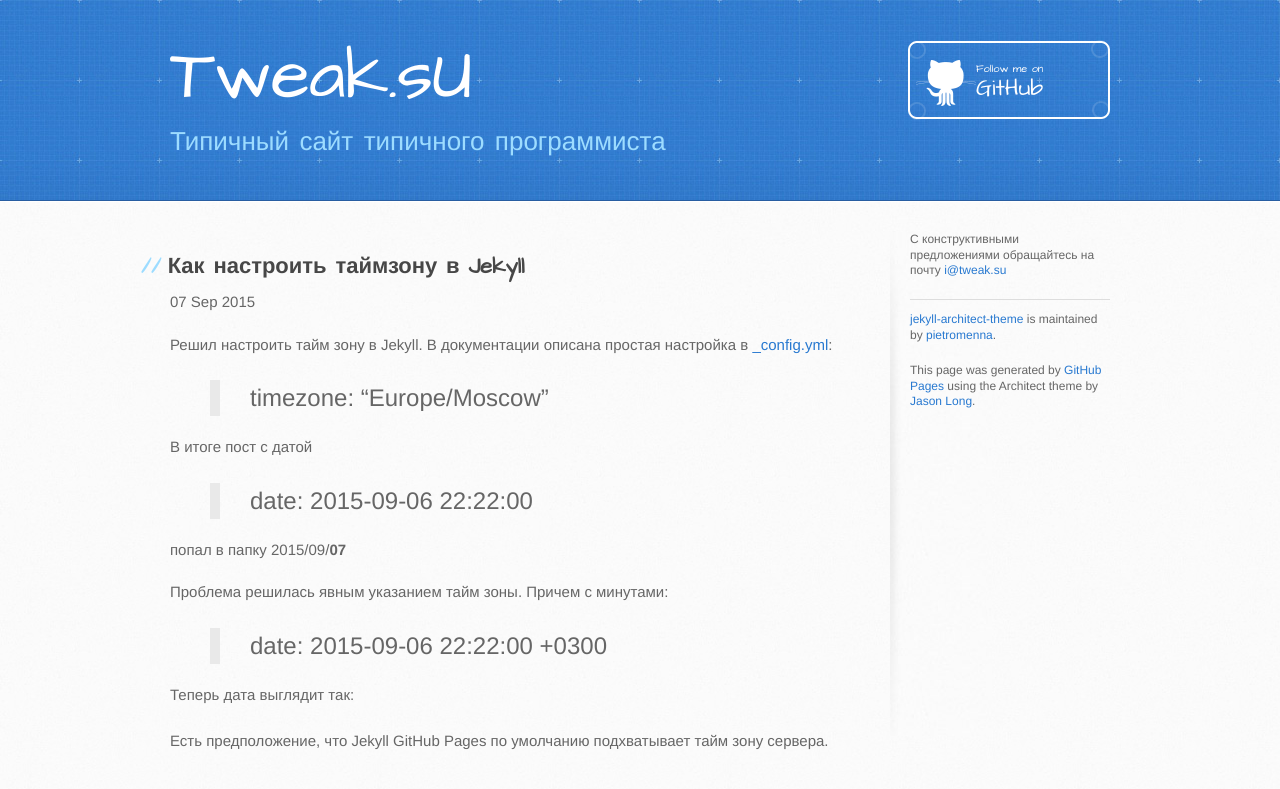
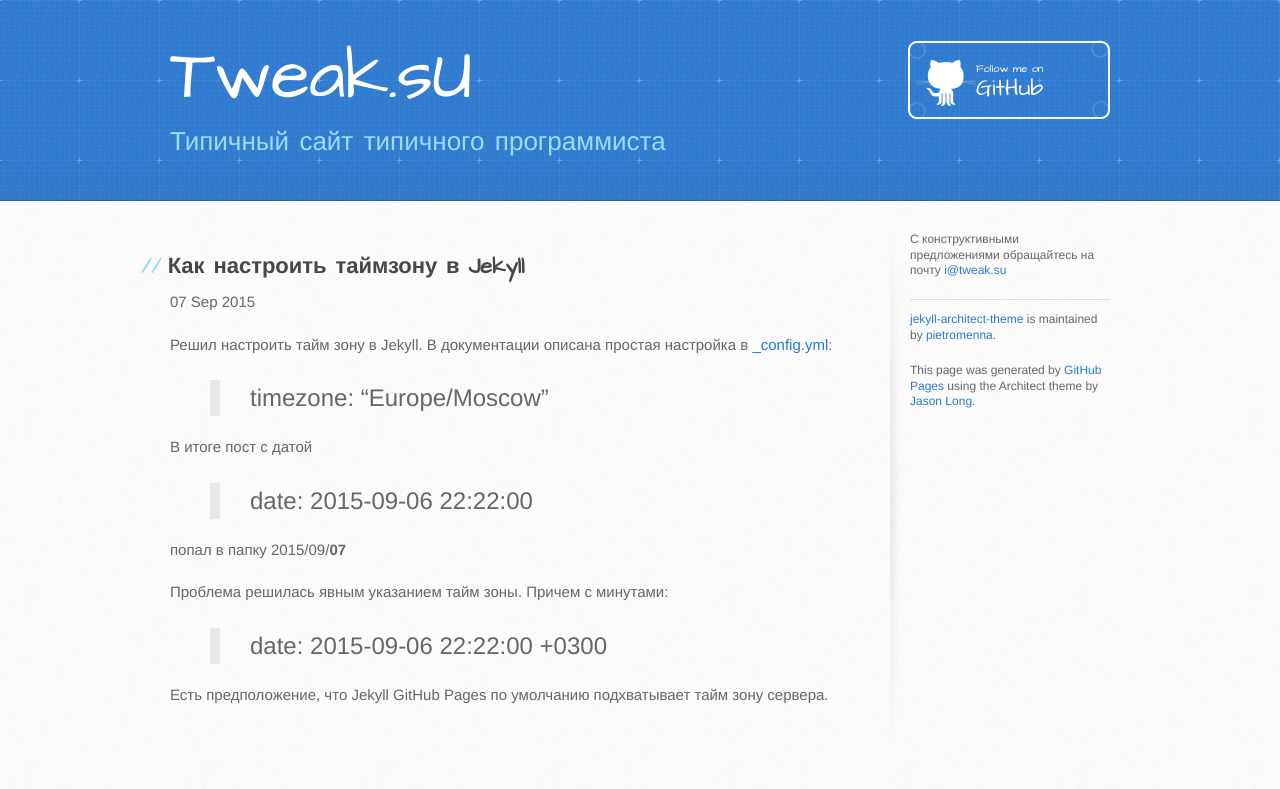
Before and after one commit to volodin-aa/volodin-aa.github.io, a Jekyll site: the page built from _posts/2015-09-07-jekyll-timezone.md, in a window 1280 px wide. Shown: the top 789 px of the page. Built offline with Jekyll 4.4.1, drawn with Linux system fonts in a browser that asks for light colours.

Commit message:
Дубль два

```diff
--- a/_posts/2015-09-07-jekyll-timezone.md
+++ b/_posts/2015-09-07-jekyll-timezone.md
@@ -19,8 +19,4 @@
 
 > date:   2015-09-06 22:22:00 +0300
 
-Теперь дата выглядит так:
-
-> {{ post.date | date_to_xmlschema }}
-
 Есть предположение, что Jekyll GitHub Pages по умолчанию подхватывает тайм зону сервера.
```
